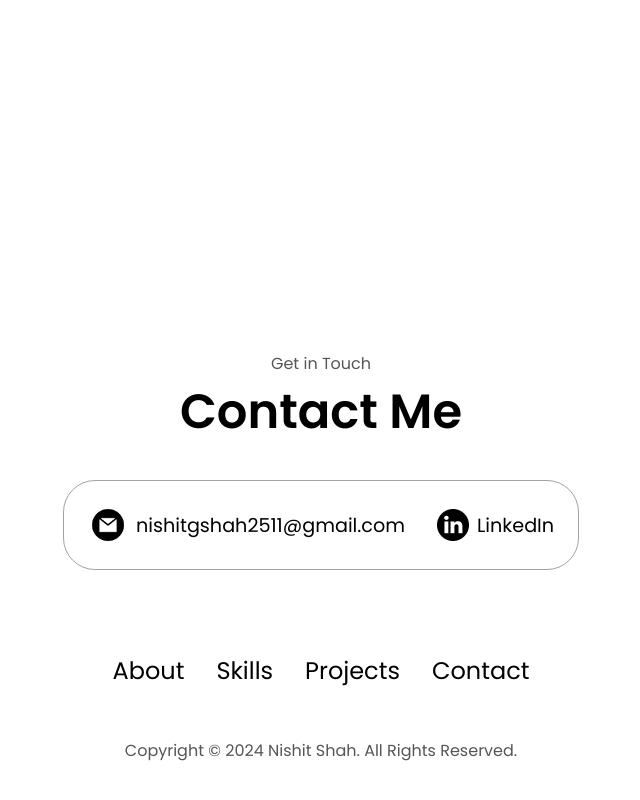
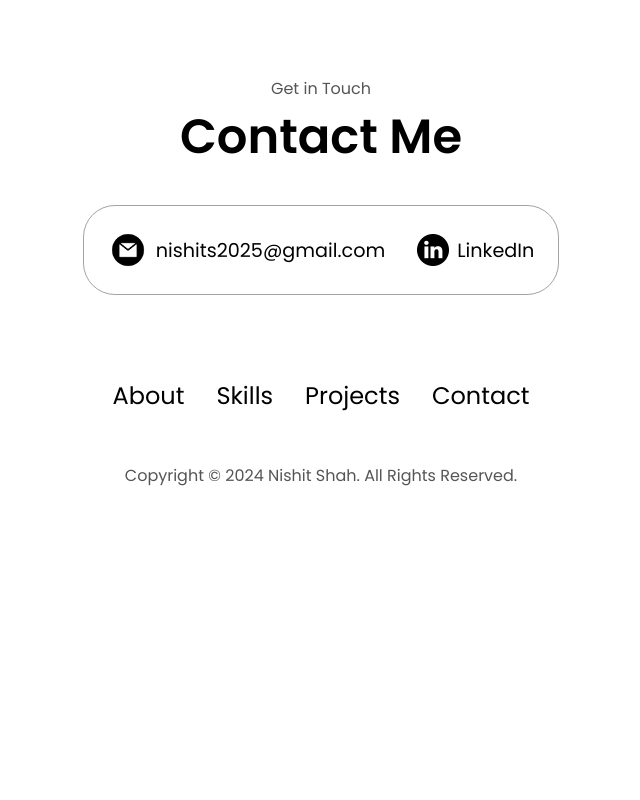
Before and after one commit to NishitShah18/NishitPortfolio, a plain HTML site: page index.html in a window 1280 px wide. Shown: the part 6787-7587 px from the top of the page, without its empty margins (319-959 px from the left). After the commit the page ends 7322 px from the top, so only its background shows below. Drawn offline with Linux system fonts and the light colour scheme.

Commit message:
Update index.html

```diff
--- a/index.html
+++ b/index.html
@@ -538,17 +538,6 @@
         </div>
       </div>
     </section>
-    </br>
-    </br>
-    </br>
-    </br>
-    </br>
-    </br>
-    </br>
-    </br>
-    </br>
-    </br>
-    </br>
     <section id="contact">
       <p class="section__text__p1">Get in Touch</p>
       <h1 class="title">Contact Me</h1>
@@ -560,8 +549,8 @@
             class="icon contact-icon email-icon"
           />
           <p>
-            <a href="mailto:nishitgshah2511@gmail.com"
-              >nishitgshah2511@gmail.com</a
+            <a href="mailto:nishits2025@gmail.com"
+              >nishits2025@gmail.com</a
             >
           </p>
         </div>
```
